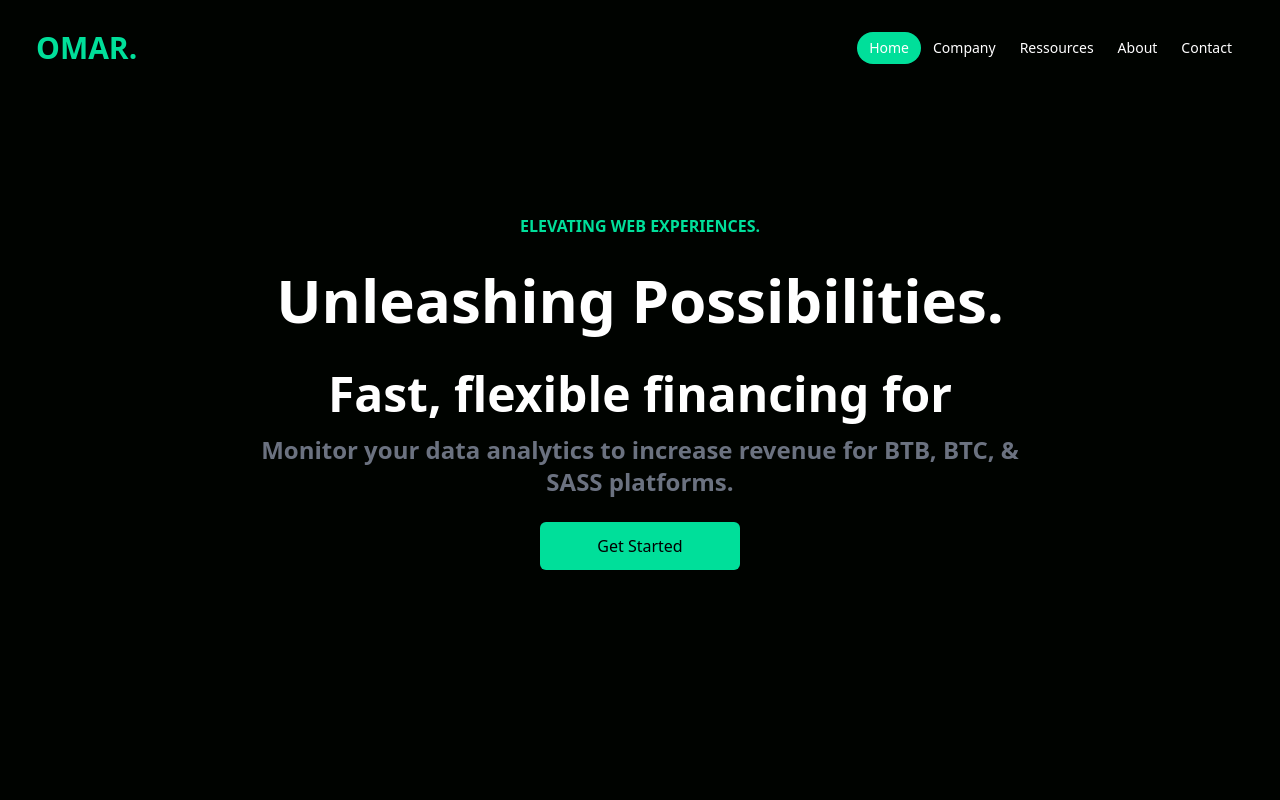
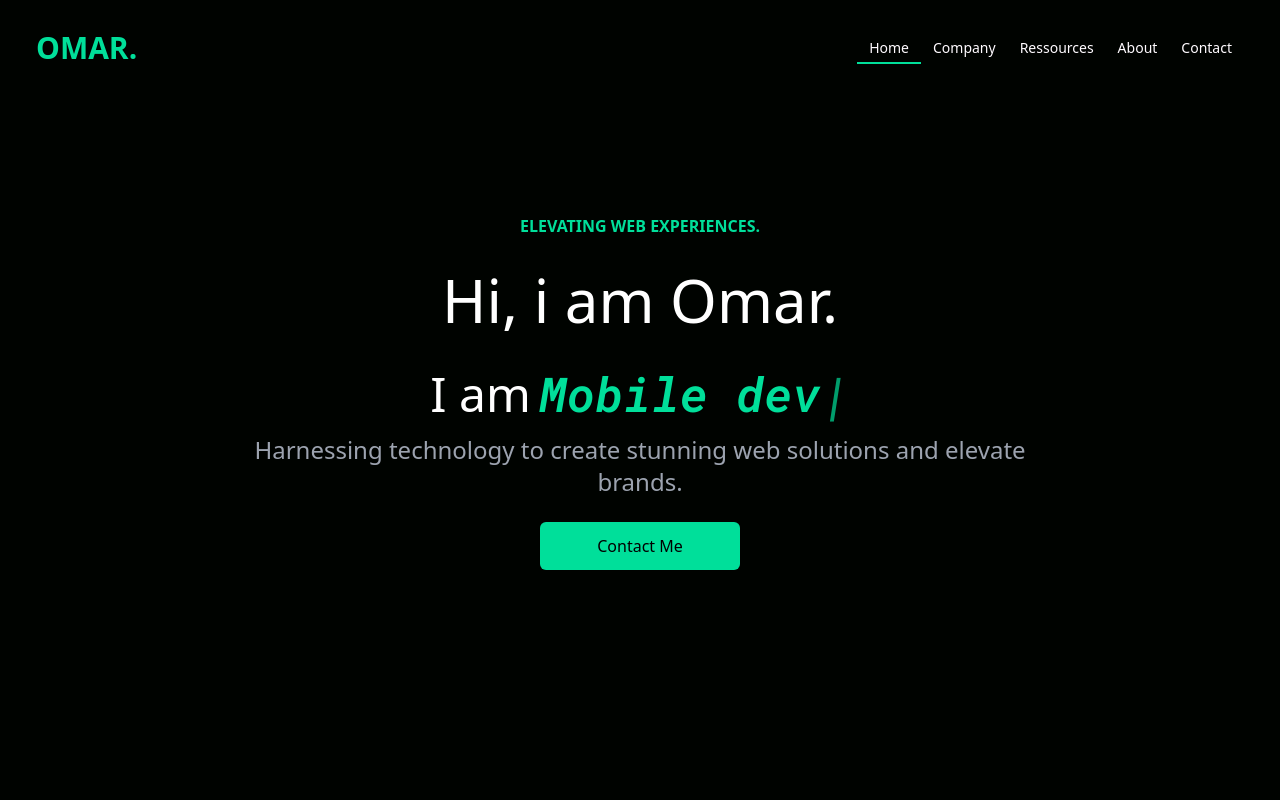
Before and after one commit to baccouchee/portfolio-template, a React (Vite) app: page / in a window 1280 px wide. Shown: the top 800 px of the page. Built offline with nearby package versions, Linux system fonts and the light colour scheme.

Commit message:
text writer

```diff
--- a/package.json
+++ b/package.json
@@ -12,9 +12,11 @@
     "framer-motion": "^10.13.0",
     "react": "^18.2.0",
     "react-dom": "^18.2.0",
-    "react-icons": "^4.10.1"
+    "react-icons": "^4.10.1",
+    "typewriter-effect": "^2.20.1"
   },
   "devDependencies": {
+    "@tailwindcss/typography": "^0.5.9",
     "@types/react": "^18.0.28",
     "@types/react-dom": "^18.0.11",
     "@vitejs/plugin-react-swc": "^3.0.0",
--- a/src/components/hero.jsx
+++ b/src/components/hero.jsx
@@ -1,19 +1,29 @@
 import React from 'react'
+import Typewriter from 'typewriter-effect'
 
 const Hero = () => {
   return (
     <div className="text-white">
       <div className="max-w-[800px] mt-[-96px] w-full h-screen mx-auto text-center flex flex-col justify-center">
         <p className="text-main font-bold p-2 uppercase">Elevating Web Experiences.</p>
-        <h1 className="md:text-6xl sm:text-5xl text-4xl font-bold md:py-6">Unleashing Possibilities.</h1>
-        <div className="flex justify-center items-center">
-          <p className="md:text-5xl sm:text-4xl text-xl font-bold py-4">Fast, flexible financing for</p>
+        <h1 className="md:text-6xl sm:text-5xl text-4xl font-light md:py-6">Hi, i am Omar.</h1>
+        <div className="flex flex-row justify-center items-center">
+          <p className="md:text-5xl sm:text-4xl text-xl font-light mr-2">I am</p>
+          <div className="md:text-5xl sm:text-4xl text-xl font-semibold italic py-4 text-main font-body">
+            <Typewriter
+              options={{
+                strings: ['Web dev', 'Mobile dev'],
+                autoStart: true,
+                loop: true,
+              }}
+            />
+          </div>
         </div>
-        <p className="md:text-2xl text-xl font-bold text-gray-500">
-          Monitor your data analytics to increase revenue for BTB, BTC, & SASS platforms.
+        <p className="md:text-2xl text-xl font-light text-gray-400">
+          Harnessing technology to create stunning web solutions and elevate brands.
         </p>
-        <button className="bg-[#00df9a] w-[200px] rounded-md font-medium my-6 mx-auto py-3 text-black">
-          Get Started
+        <button className="bg-[#00df9a] w-[200px] rounded-md font-medium my-6 mx-auto py-3 text-black hover:shadow-inner">
+          Contact Me
         </button>
       </div>
     </div>
--- a/src/components/navbar.jsx
+++ b/src/components/navbar.jsx
@@ -33,9 +33,9 @@ const Navbar = () => {
             outline-sky-400 focus-visible:outline`}
           >
             {activeTab === tab.id && (
-              <motion.div layoutId="active-pill" className="absolute inset-0 rounded-full bg-main" />
+              <motion.div layoutId="active-pill" className="absolute inset-0 px-2 border-b-2 border-main" />
             )}
-            <span className="relative">{tab.label}</span>
+            <span className="relative z-10 mix-blend-exclusion">{tab.label}</span>
           </button>
         ))}
       </ul>
@@ -49,7 +49,7 @@ const Navbar = () => {
             : 'fixed left-[-100%]'
         }
       >
-        <h1 className="w-full text-3xl font-bold text-[#00df9a] m-4">REACT.</h1>
+        <h1 className="w-full text-3xl font-bold text-[#00df9a] m-4">OMAR.</h1>
         <ul className="uppercase p-4">
           <li className="p-4 border-b border-gray-600">Ressources</li>
           <li className="p-4 border-b border-gray-600">Company</li>
--- a/src/index.css
+++ b/src/index.css
@@ -1,3 +1,5 @@
+@import url('https://fonts.googleapis.com/css2?family=Roboto+Mono:ital,wght@0,100;0,200;0,300;0,400;0,500;0,600;0,700;1,100;1,200;1,300;1,400;1,500;1,600;1,700&display=swap');
+
 @tailwind base;
 @tailwind components;
 @tailwind utilities;
--- a/tailwind.config.cjs
+++ b/tailwind.config.cjs
@@ -5,8 +5,9 @@ module.exports = {
     extend: {
       colors : {
         main : '#00df9a'
-      }
+      },
+      fontFamily : { body : ['Roboto Mono'] }
     },
   },
-  plugins: [],
+  plugins: [require('@tailwindcss/typography')],
 }
```
Also changed, not shown: 1 other file (tests, documents, lock files or other folders).
